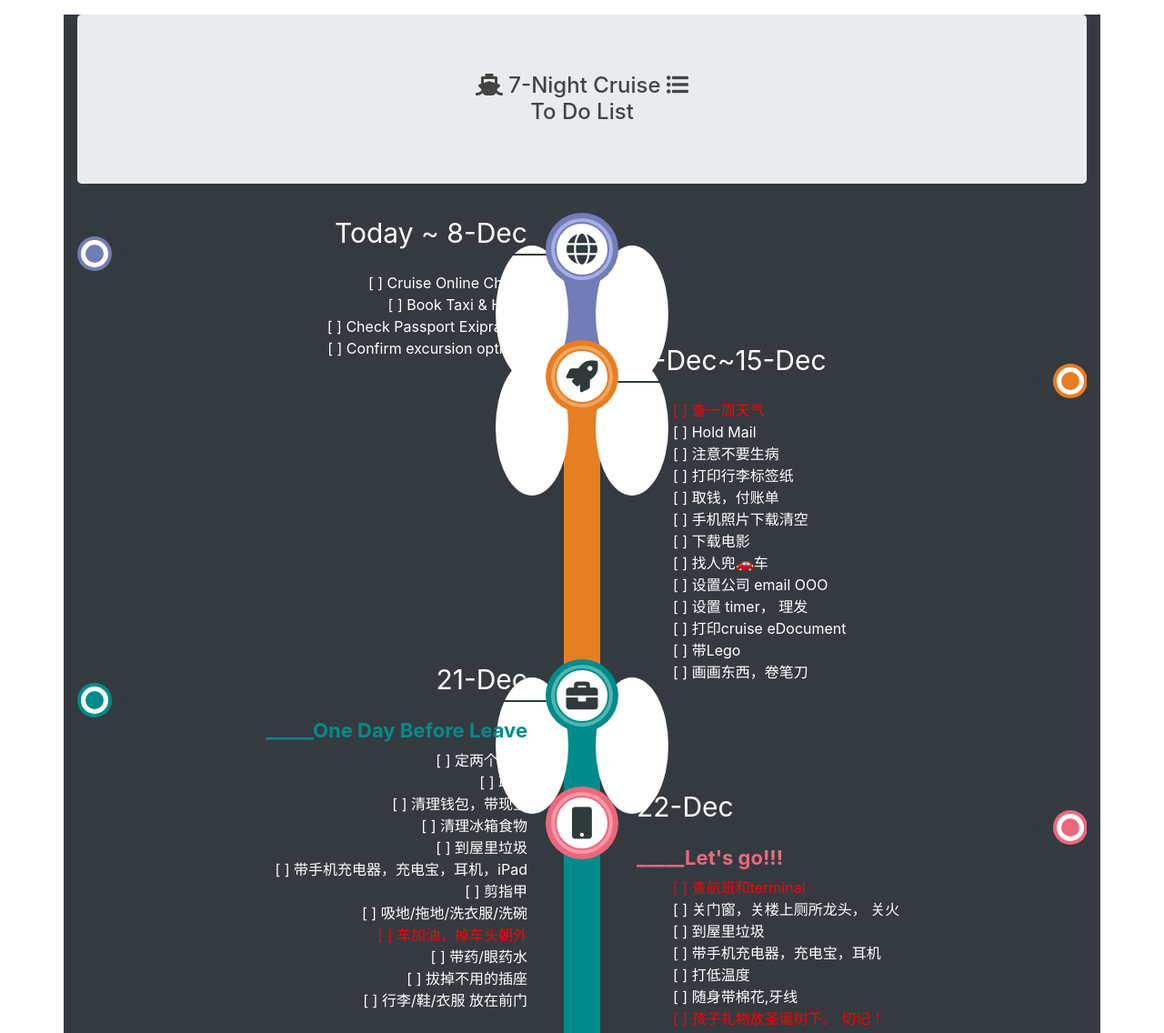
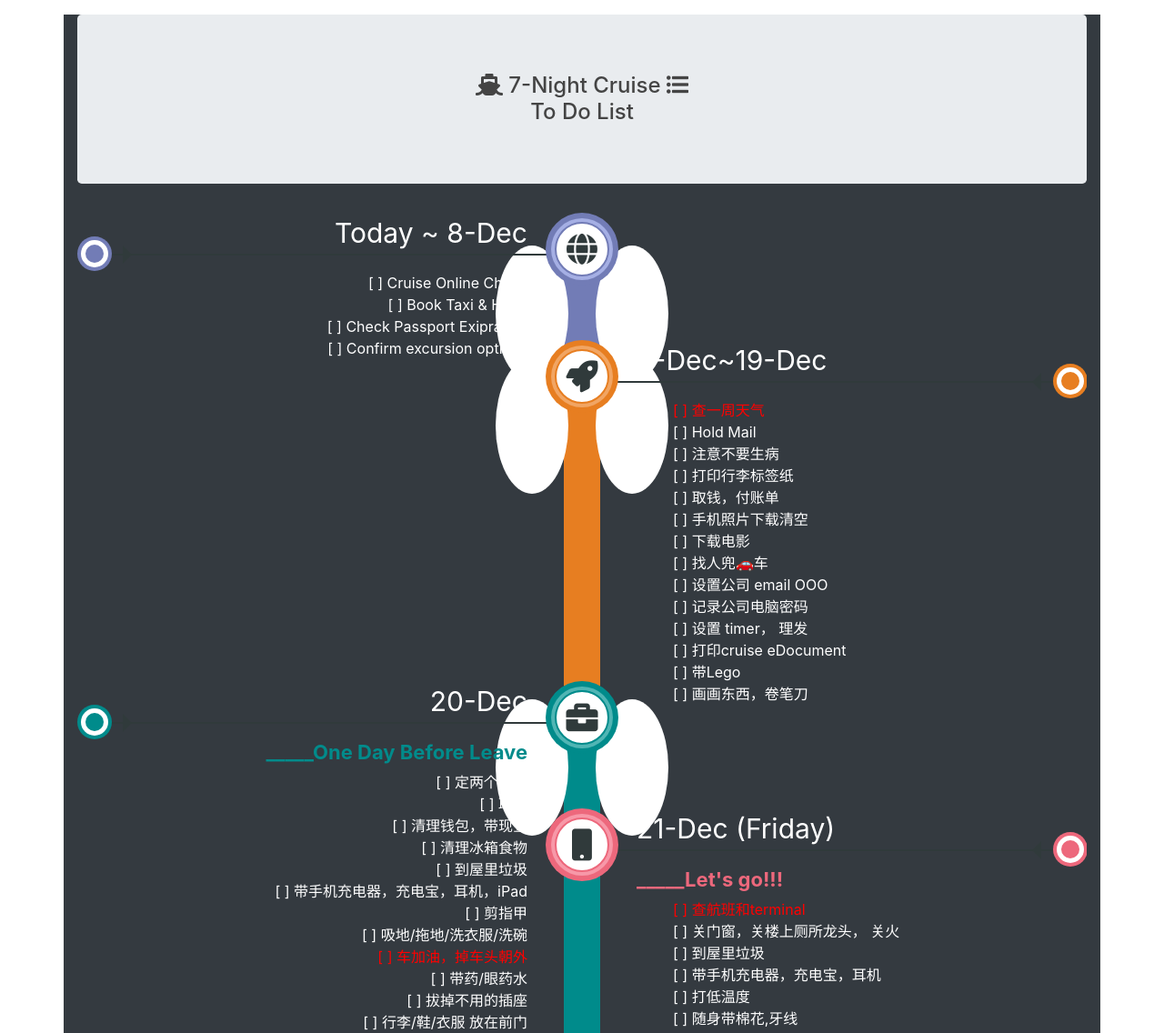
Before and after one commit to kzhangkzhang/vacation-todo, a website: page index.html in a window 1280 px wide. Shown: the top 1136 px of the page at 91% size. Drawn offline with nearby package versions, Linux system fonts and the light colour scheme.

Commit message:
fix date

```diff
--- a/index.html
+++ b/index.html
@@ -42,7 +42,7 @@
             </div>
             <div class="timeline">
               <div class="timeline-icon"><i class="fa fa-rocket"></i></div>
-              <span class="year text-white">9-Dec~15-Dec</span>
+              <span class="year text-white">9-Dec~19-Dec</span>
               <div class="timeline-content">
                 <ul>
                   <li class="special">查一周天气</li>
@@ -54,6 +54,7 @@
                   <li>下载电影</li>
                   <li>找人兜🚗车</li>
                   <li>设置公司 email OOO</li>
+                  <li>记录公司电脑密码</li>
                   <li>设置 timer， 理发</li>
                   <li>打印cruise eDocument</li>
                   <li>带Lego</li>
@@ -63,7 +64,7 @@
             </div>
             <div class="timeline">
               <div class="timeline-icon"><i class="fa fa-briefcase"></i></div>
-              <span class="year text-white">21-Dec</span>
+              <span class="year text-white">20-Dec</span>
               <div class="timeline-content">
                 <h5 class="title">_____One Day Before Leave</h5>
                 <ul>
@@ -84,7 +85,7 @@
             </div>
             <div class="timeline">
               <div class="timeline-icon"><i class="fa fa-mobile"></i></div>
-              <span class="year text-white">22-Dec</span>
+              <span class="year text-white">21-Dec (Friday)</span>
               <div class="timeline-content">
                 <h5 class="title">_____Let's go!!!</h5>
                 <ul>
```
